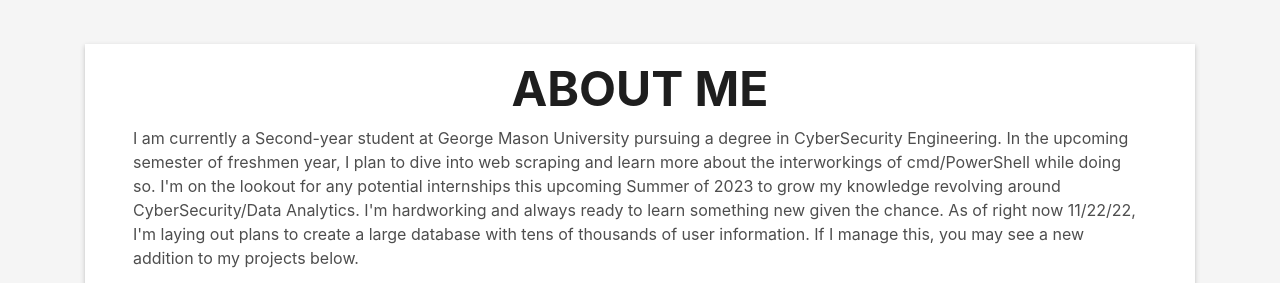
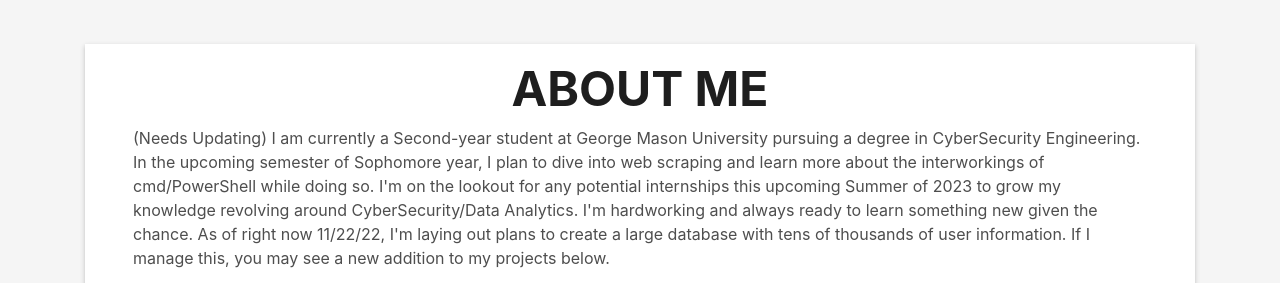
Before and after one commit to Br3xinn/Portfolio, a plain HTML site: page index.html in a window 1280 px wide. Shown: the part 820-1103 px from the top of the page. Drawn offline with nearby package versions, Linux system fonts and the light colour scheme; a script that the page names is missing.

Commit message:
Update index.html

```diff
--- a/index.html
+++ b/index.html
@@ -133,9 +133,10 @@
               <div class="box-shadow-full">
                 <h1 class="aboutMeHeader">About Me</h1>
                 <p>
+                  (Needs Updating)
                   I am currently a Second-year student at George Mason University
                   pursuing a degree in CyberSecurity Engineering. In the upcoming
-                  semester of freshmen year, I plan to dive into web scraping and
+                  semester of Sophomore year, I plan to dive into web scraping and
                   learn more about the interworkings of cmd/PowerShell while doing so.
                   I'm on the lookout for any potential internships this upcoming Summer
                   of 2023 to grow my knowledge revolving around CyberSecurity/Data Analytics. I'm
```
